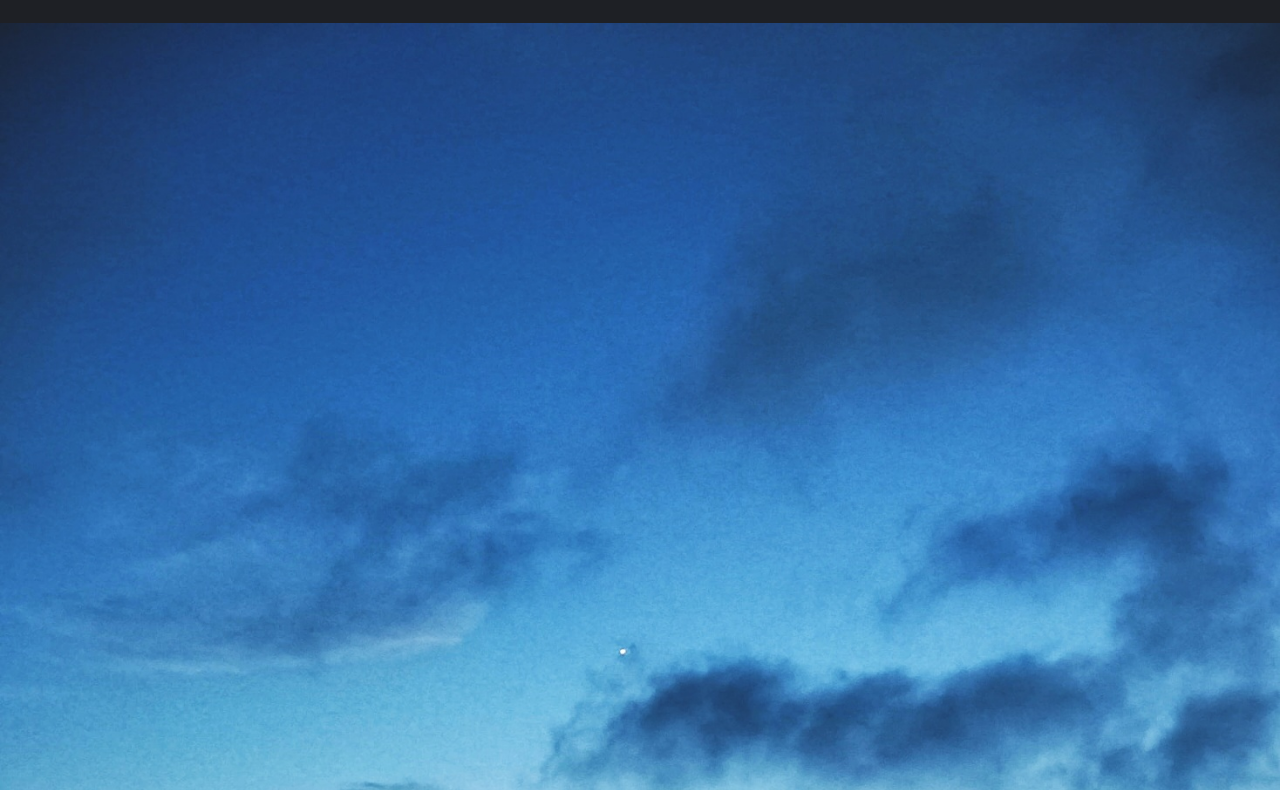
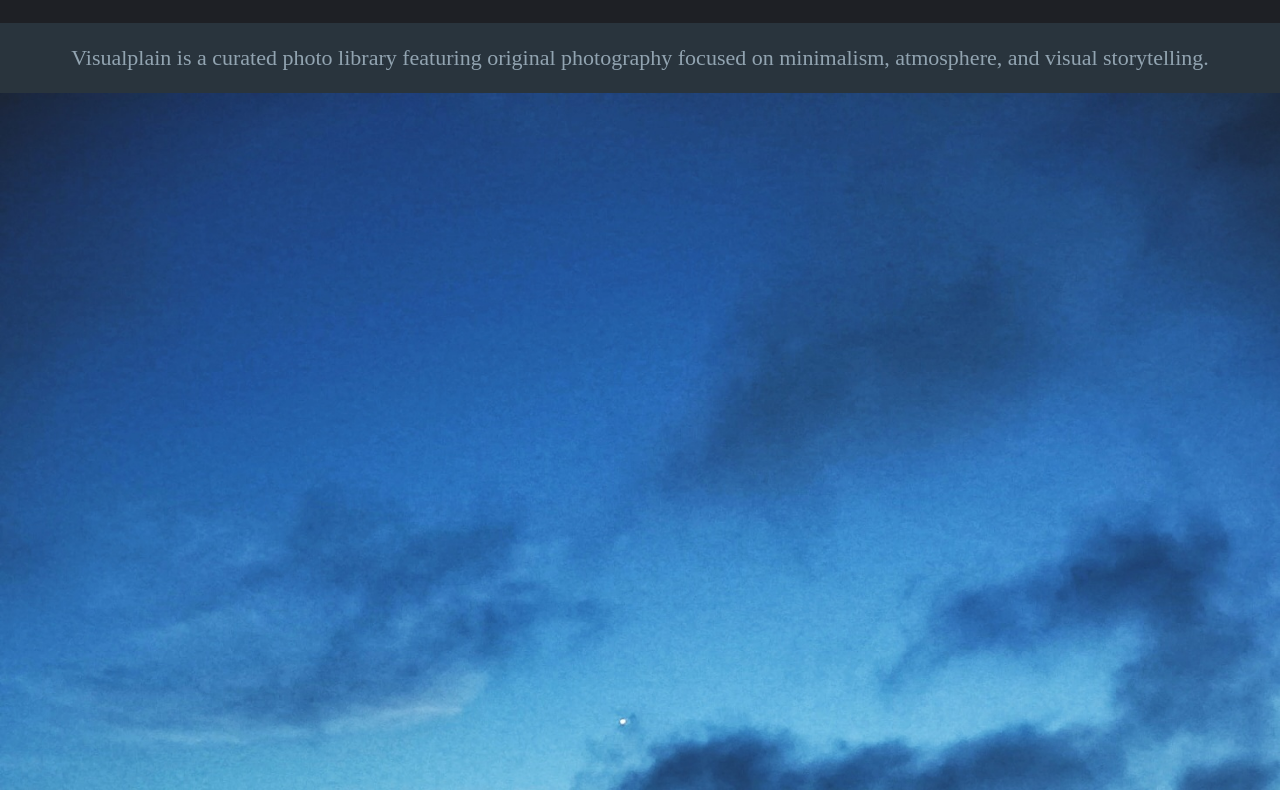
Before and after one commit to DamanmayStenV2225/Photo_library, a plain HTML site: page index.html in a window 1280 px wide. Shown: the part 97-887 px from the top of the page. Drawn offline with Linux system fonts and the light colour scheme.

Commit message:
Update index.html

```diff
--- a/index.html
+++ b/index.html
@@ -12,7 +12,7 @@
         <p id="ml">Photo Library</p>
     </div>
     <div class="pc">
-
+        <p class="ap">Visualplain is a curated photo library featuring original photography focused on minimalism, atmosphere, and visual storytelling.</p>
     </div>
     <script src="funct/pg.js" defer></script>
     <footer>
```
